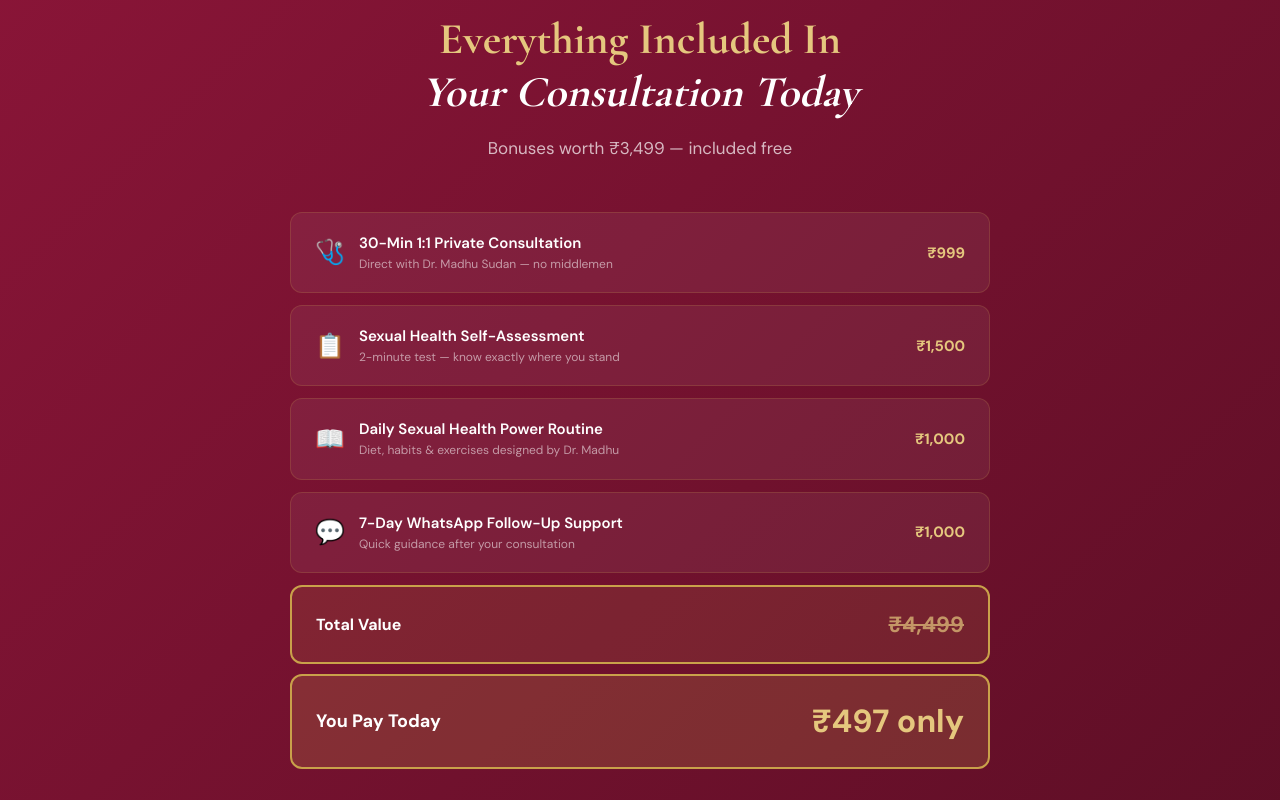
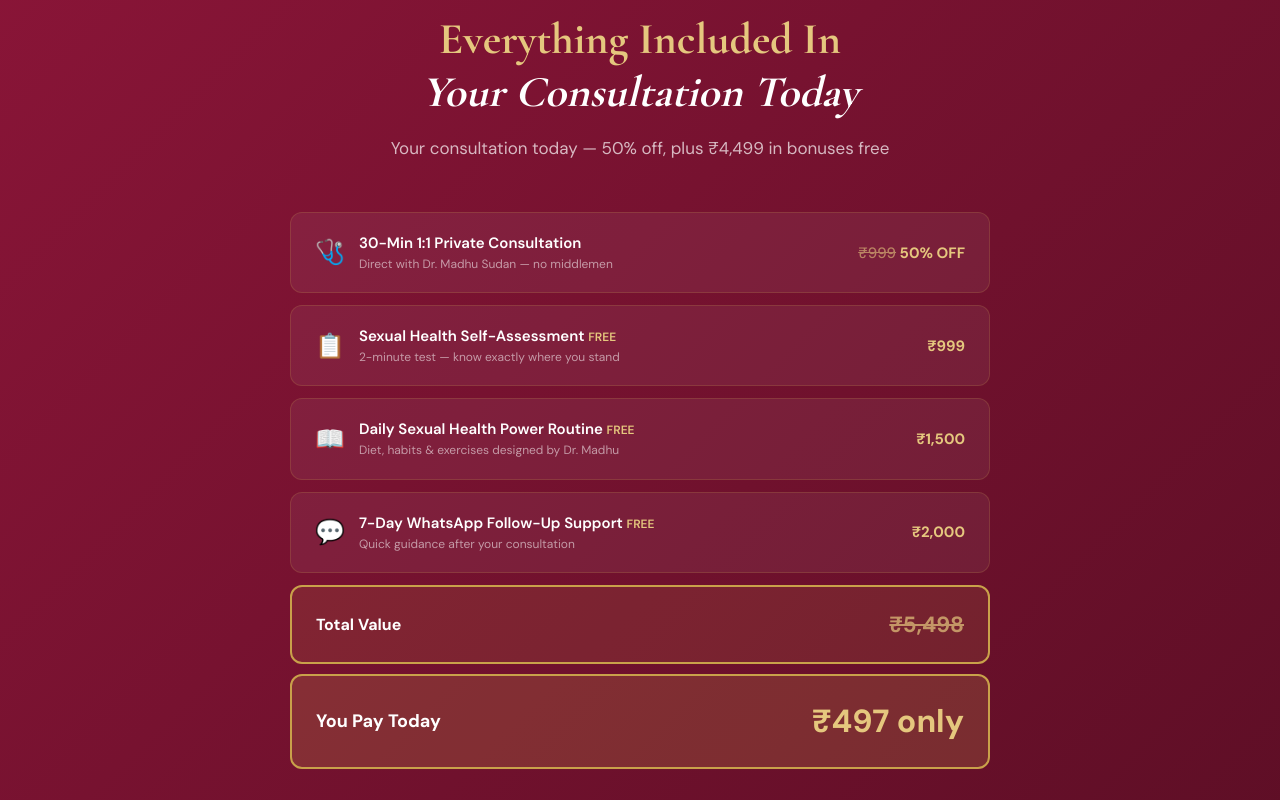
Before and after one commit to pnet-git/consult-drmadhusudan, a plain HTML site: page index.html in a window 1280 px wide. Shown: the part 4080-4880 px from the top of the page. Drawn offline with nearby package versions, Linux system fonts and the light colour scheme.

Commit message:
Consult offer stack: consult 50% off (₹999→₹497) + 3 free bonuses matched to Modak values, total ₹5,498; fix 15→14-Year Legacy

```diff
--- a/index.html
+++ b/index.html
@@ -1017,7 +1017,7 @@ section { padding: 80px 24px; }
   <div class="reveal">
     <div class="section-eyebrow" style="background: rgba(201,161,74,0.15); color: var(--gold-light);">What You Get</div>
     <h2 class="section-title" style="color: var(--gold-light);">Everything Included In<br><span style="font-style: italic; color: white;">Your Consultation Today</span></h2>
-    <p class="sub">Bonuses worth ₹3,499 — included free</p>
+    <p class="sub">Your consultation today — 50% off, plus ₹4,499 in bonuses free</p>
     <div class="value-stack">
       <div class="value-item">
         <div class="value-item-left">
@@ -1027,41 +1027,41 @@ section { padding: 80px 24px; }
             <div class="value-item-desc">Direct with Dr. Madhu Sudan — no middlemen</div>
           </div>
         </div>
-        <div class="value-item-price">₹999</div>
+        <div class="value-item-price"><s style="opacity:.6;font-weight:500;">₹999</s> <span style="color:var(--gold-light);">50% OFF</span></div>
       </div>
       <div class="value-item">
         <div class="value-item-left">
           <div class="value-item-icon">📋</div>
           <div>
-            <div class="value-item-name">Sexual Health Self-Assessment</div>
+            <div class="value-item-name">Sexual Health Self-Assessment <span style="color:var(--gold-light);font-size:0.8em;">FREE</span></div>
             <div class="value-item-desc">2-minute test — know exactly where you stand</div>
+          </div>
+        </div>
+        <div class="value-item-price">₹999</div>
+      </div>
+      <div class="value-item">
+        <div class="value-item-left">
+          <div class="value-item-icon">📖</div>
+          <div>
+            <div class="value-item-name">Daily Sexual Health Power Routine <span style="color:var(--gold-light);font-size:0.8em;">FREE</span></div>
+            <div class="value-item-desc">Diet, habits &amp; exercises designed by Dr. Madhu</div>
           </div>
         </div>
         <div class="value-item-price">₹1,500</div>
       </div>
       <div class="value-item">
         <div class="value-item-left">
-          <div class="value-item-icon">📖</div>
-          <div>
-            <div class="value-item-name">Daily Sexual Health Power Routine</div>
-            <div class="value-item-desc">Diet, habits & exercises designed by Dr. Madhu</div>
-          </div>
-        </div>
-        <div class="value-item-price">₹1,000</div>
-      </div>
-      <div class="value-item">
-        <div class="value-item-left">
           <div class="value-item-icon">💬</div>
           <div>
-            <div class="value-item-name">7-Day WhatsApp Follow-Up Support</div>
+            <div class="value-item-name">7-Day WhatsApp Follow-Up Support <span style="color:var(--gold-light);font-size:0.8em;">FREE</span></div>
             <div class="value-item-desc">Quick guidance after your consultation</div>
           </div>
         </div>
-        <div class="value-item-price">₹1,000</div>
+        <div class="value-item-price">₹2,000</div>
       </div>
       <div class="value-total">
         <div class="value-total-label">Total Value</div>
-        <div class="value-total-price">₹4,499</div>
+        <div class="value-total-price">₹5,498</div>
       </div>
       <div class="value-you-pay">
         <div class="value-you-pay-label">You Pay Today</div>
@@ -1138,7 +1138,7 @@ section { padding: 80px 24px; }
 <!-- ============================================ -->
 <section class="celebrity-section reveal">
   <div class="celebrity-header">
-    <div class="celebrity-eyebrow">★ A 15-Year Legacy</div>
+    <div class="celebrity-eyebrow">★ A 14-Year Legacy</div>
     <h2>Trusted By <span class="accent">Bollywood & Beyond.</span></h2>
     <p class="celebrity-tagline">From Bollywood stars to professionals across India — those who could choose anyone, chose Dr. Madhu Sudan.</p>
   </div>
```
